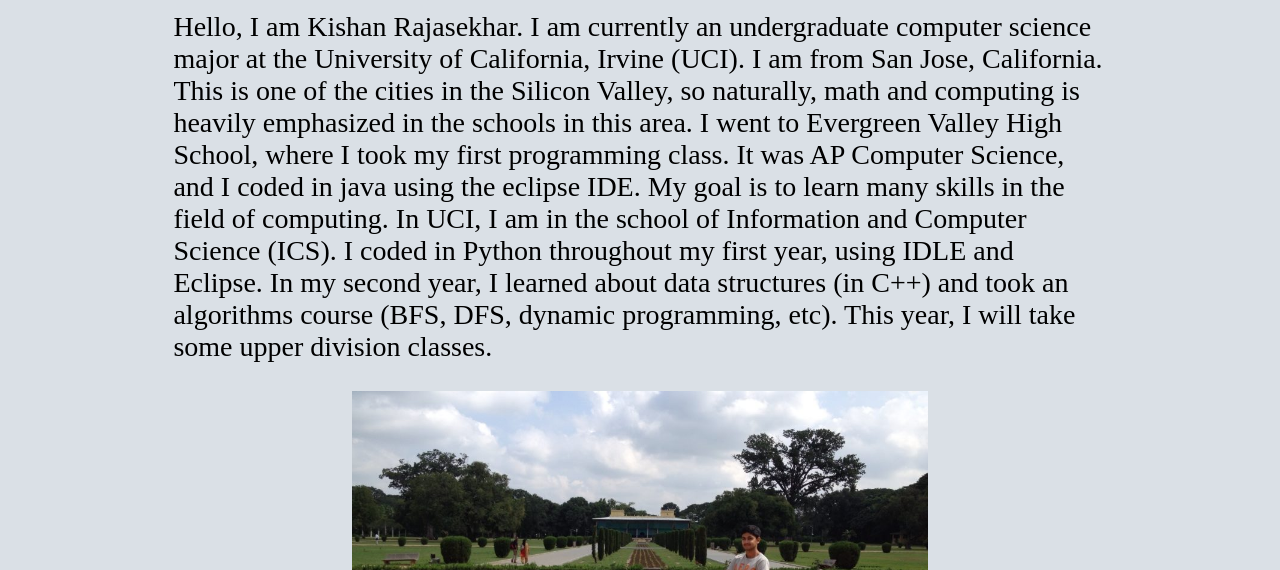
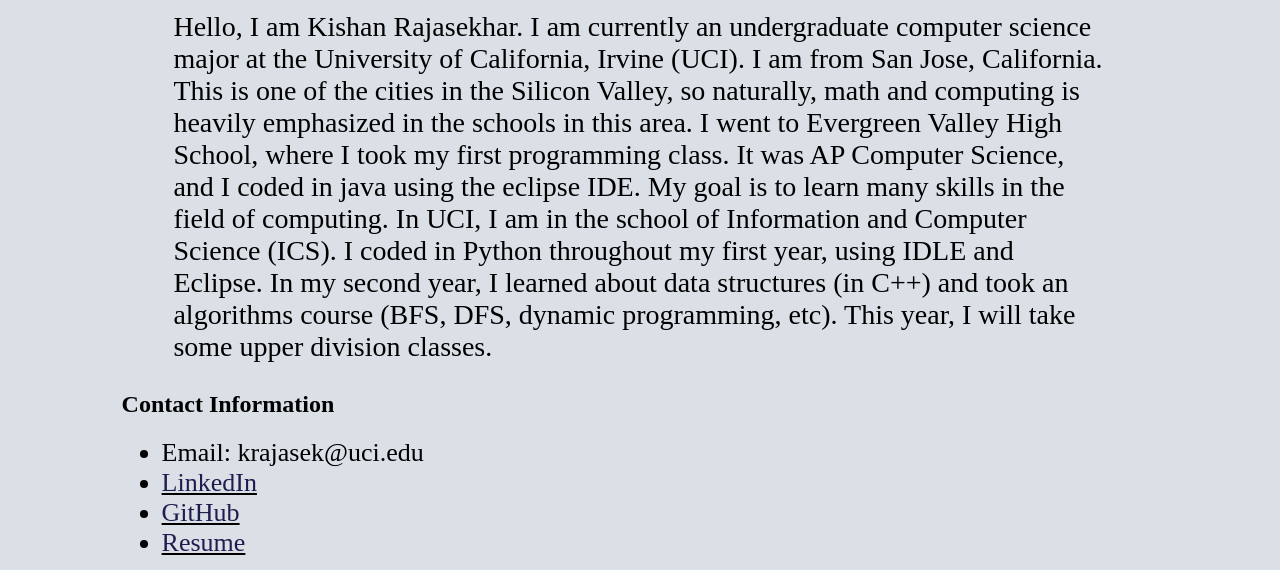
Before and after one commit to kishanrajasekhar/MyWebPage2, a plain HTML site: page index.html in a window 1280 px wide. Shown: the part 230-800 px from the top of the page. Drawn offline with Linux system fonts and the light colour scheme.

Commit message:
added contact info

```diff
--- a/index.html
+++ b/index.html
@@ -30,13 +30,24 @@
 			I coded in Python throughout my first year, using IDLE and Eclipse. In my second year, I learned about data
 			structures (in C++) and took an algorithms course (BFS, DFS, dynamic programming, etc). This year, I will take
 			some upper division classes.  </p>
+		<h2>Contact Information</h2>
+		<ul>
+			<div style="font-size: 26px;">
+			<li>Email: krajasek@uci.edu</li>
+			<li><u><a href="https://www.linkedin.com/in/kishan-rajasekhar-318971100" target="_blank">LinkedIn</a></u></li>
+			<li><u><a href="https://github.com/kishanrajasekhar" target="_blank">GitHub</a></u></li>
+			<li><u><a href="resume_irvine.pdf" target="_blank">Resume</a></u></li>
+			</div>
+		</ul>
 		<img class="centerImage" src="images/summer_palace.JPG" width="576" height="384">
+
+		<!--
 		</br>
 		<div align="center">
 			<a href="resume.pdf" download>
 				<button type="button" style="font-size: 2em;">Download Resume</button>
 			</a>
 			</br>
-			<embed src="resume.pdf" width="70%" height="1312.5em">
-		</div>
+			<embed src="resume_irvine.pdf" width="70%" height="1312.5em">
+		</div>-->
 	</body>
```
Also changed, not shown: 2 other files.
